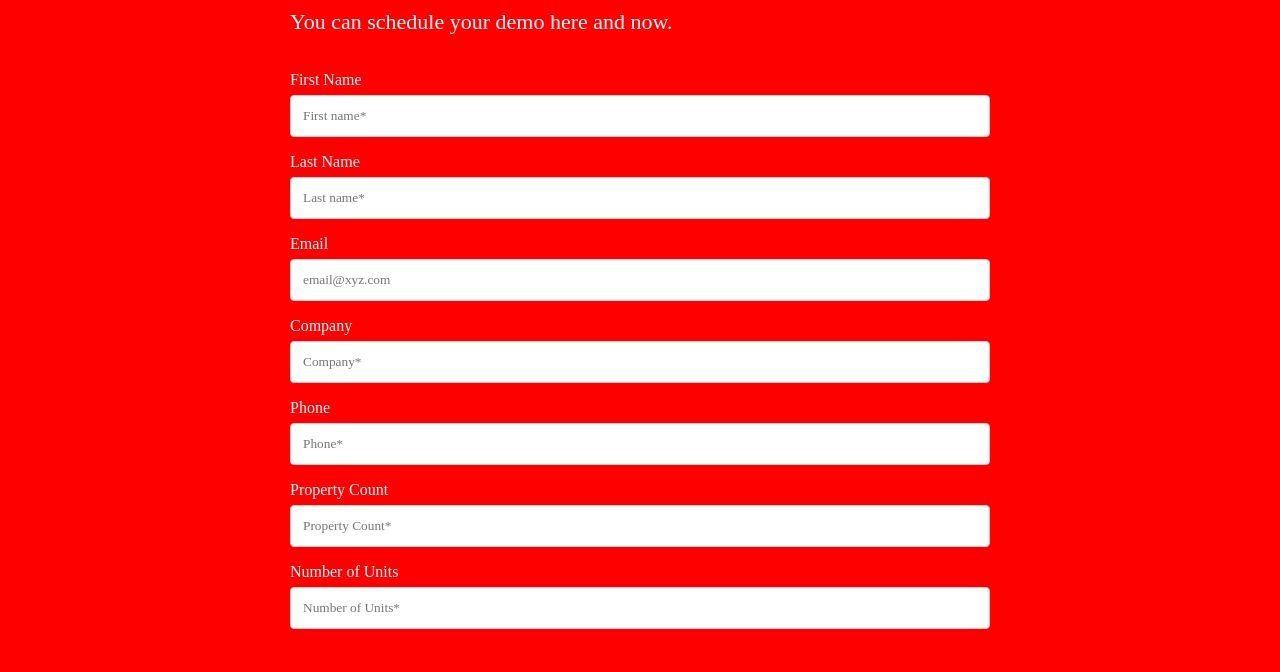
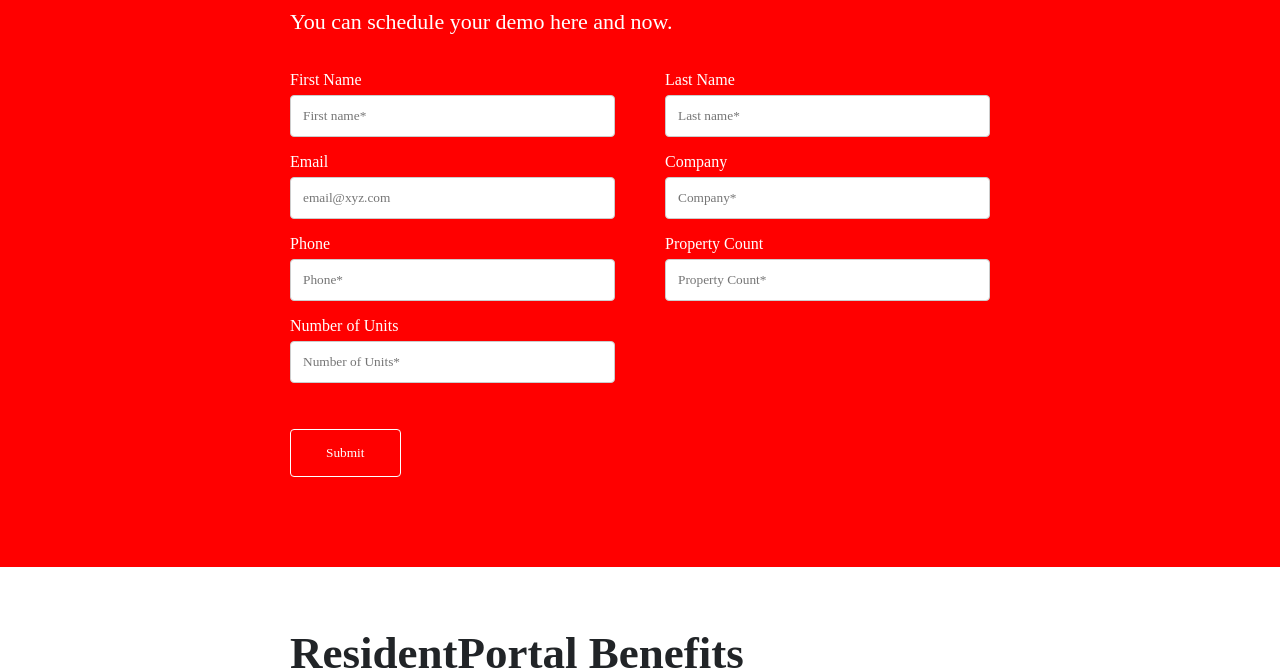
Before and after one commit to jamesdesigns/landing-page-demo, a plain HTML site: page index.html in a window 1280 px wide. Shown: the part 785-1457 px from the top of the page. Drawn offline with nearby package versions, Linux system fonts and the light colour scheme; a web font is replaced by a local one.

Commit message:
Add CSS Grid to the form

```diff
--- a/index.html
+++ b/index.html
@@ -31,34 +31,59 @@
     </div>
   </section>
 
+
+  <!-- End of FORM CSS GRID -->
+
   <div id="form-section" class="footer-container">
     <div class="form-container">
       <h2>Make your life easier.<br/>You deserve it.</h2>
       <p class="white-text font-size-22">You can schedule your demo here and now.</p>
       <br /><br />
         <form action="/action_page.php">
+          <div class="row1">
+            <div class="div1">
               <label for="fname">First Name</label>
               <input type="text" id="fname" name="firstname" placeholder="First name*" required>
-
+            </div>
+            <div class="div2">
               <label for="lname">Last Name</label>
               <input type="text" id="lname" name="lastname" placeholder="Last name*" required>
-
+            </div>
+          </div>
+          <div class="row2">
+            <div class="div3">
               <label for="email">Email</label>
               <input type="text" id="email" name="email" placeholder="email@xyz.com" pattern=".+@globex\.com" required>
-
+            </div>
+            <div class="div4">
               <label for="lname">Company</label>
               <input type="text" id="company" name="company" placeholder="Company*" required>
+            </div>
+          </div>
 
+          <div class="row3">
+            <div class="div5">
               <label for="phone">Phone</label>
               <input type="tel" id="phone" name="phone" placeholder="Phone*" pattern="[0-9]{3}-[0-9]{3}-[0-9]{4}" required>
-
+            </div>
+            <div class="div6">
               <label for="propertycount">Property Count</label>
               <input type="text" id="propertycount" name="propertycount" placeholder="Property Count*" required>
+            </div>
+          </div>
 
+          <div class="row4">
+            <div class="div7">
             <label for="numberofunits">Number of Units</label>
             <input type="text" id="numberofunits" name="numberofunits" placeholder="Number of Units*" required>
+            </div>
+          </div>
 
+          <div class="row5">
+            <div class="div8">
               <input type="submit" value="Submit">
+            </div>
+          </div>
         </form>
       </div>
     </div>
--- a/styles.css
+++ b/styles.css
@@ -129,6 +129,21 @@ div#hero {
   width: 100%;
   height: 900px;
 }
+
+.row1 { display: flex;}
+.row2 { display: flex;}
+.row3 { display: flex;}
+.row4 { display: flex;}
+.row5 { display: flex;}
+
+.div1 { width: 325px; margin-right: 50px; }
+.div2 { width: 325px; }
+.div3 { width: 325px; margin-right: 50px; }
+.div4 { width: 325px; }
+.div5 { width: 325px; margin-right: 50px; }
+.div6 { width: 325px; }
+.div7 { width: 325px; }
+
 
 /* Demo Form Styling */
 input[type=text], select, textarea {
```
Lines whose indentation alone changed are shown as unchanged.
